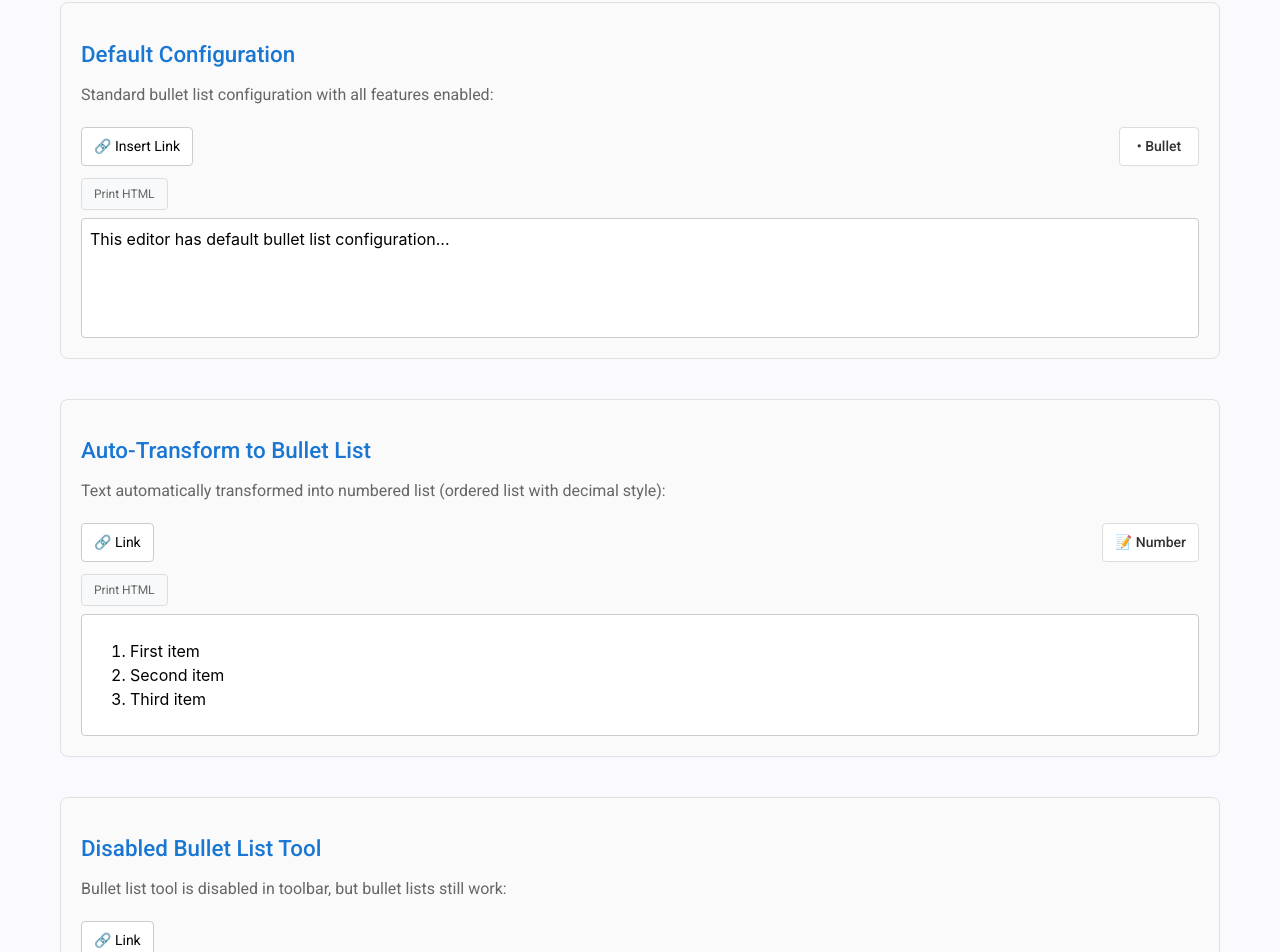
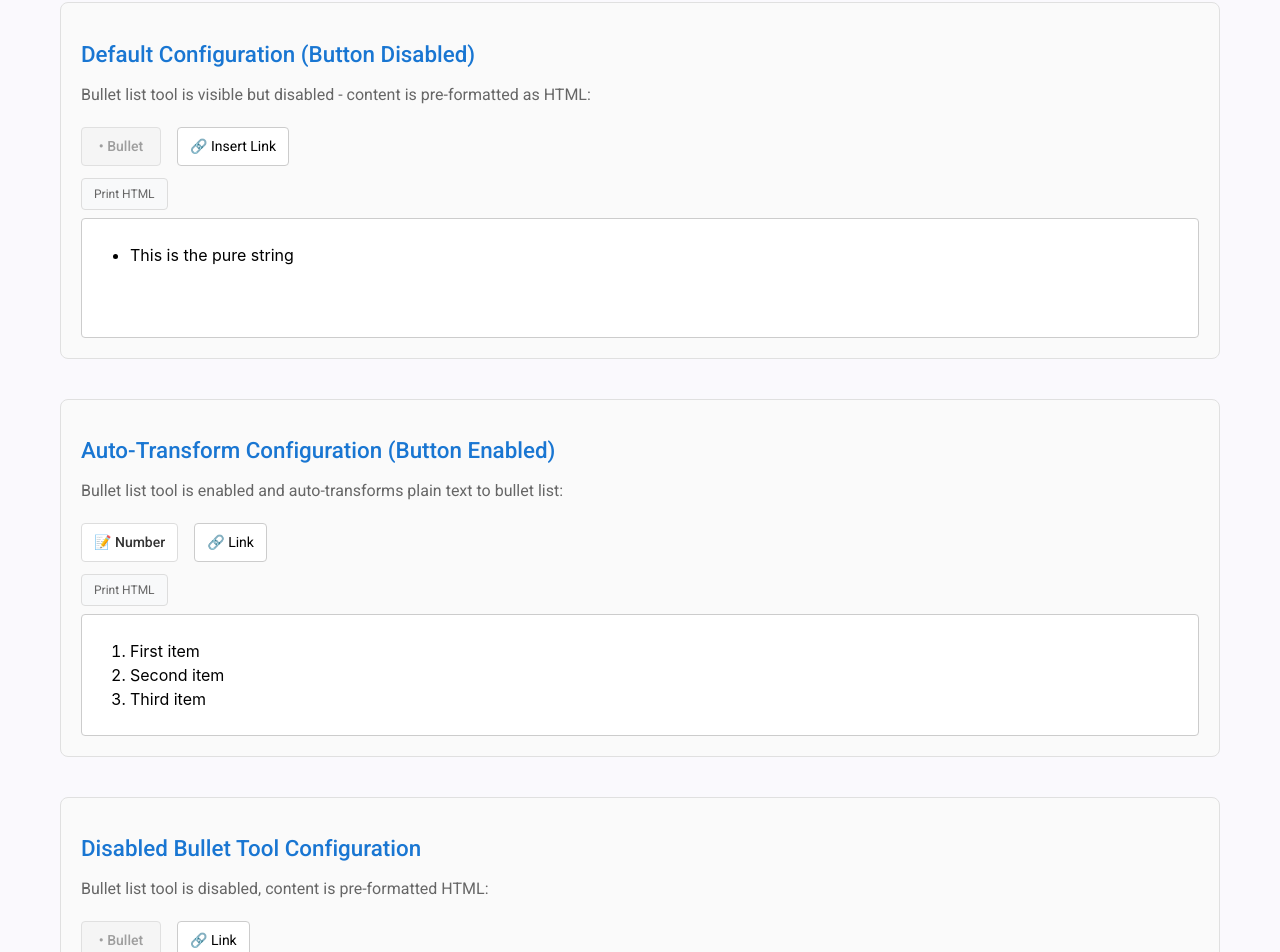
Before and after one commit to jasonsie/angular-fe-app, an Angular app: page /lab in a window 1280 px wide. Shown: the part 214-1166 px from the top of the page. Built offline with nearby package versions, Linux system fonts and the light colour scheme.

Commit message:
feat(lab): enhance rich text editor demo with improved bullet list configurations

```diff
--- a/src/app/core/components/lab/lab.component.html
+++ b/src/app/core/components/lab/lab.component.html
@@ -1,23 +1,25 @@
-
 <div class="lab-container">
   <h1>Rich Text Editor Demo</h1>
-  <p>This demonstrates the configurable rich text editor with different bullet list configurations.</p>
+  <p>
+    This demonstrates the configurable rich text editor with different bullet
+    list configurations.
+  </p>
 
   <section class="demo-section">
-    <h2>Default Configuration</h2>
-    <p>Standard bullet list configuration with all features enabled:</p>
+    <h2>Default Configuration (Button Disabled)</h2>
+    <p>Bullet list tool is visible but disabled - content is pre-formatted as HTML:</p>
     <app-rich-text-editor [config]="defaultEditorConfig" />
   </section>
 
   <section class="demo-section">
-    <h2>Auto-Transform to Bullet List</h2>
-    <p>Text automatically transformed into numbered list (ordered list with decimal style):</p>
+    <h2>Auto-Transform Configuration (Button Enabled)</h2>
+    <p>Bullet list tool is enabled and auto-transforms plain text to bullet list:</p>
     <app-rich-text-editor [config]="autoTransformConfig" />
   </section>
 
   <section class="demo-section">
-    <h2>Disabled Bullet List Tool</h2>
-    <p>Bullet list tool is disabled in toolbar, but bullet lists still work:</p>
+    <h2>Disabled Bullet Tool Configuration</h2>
+    <p>Bullet list tool is disabled, content is pre-formatted HTML:</p>
     <app-rich-text-editor [config]="disabledBulletConfig" />
   </section>
 </div>
--- a/src/app/core/components/lab/lab.component.ts
+++ b/src/app/core/components/lab/lab.component.ts
@@ -3,39 +3,6 @@ import { RichTextEditorComponent } from './rich-text-editor/rich-text-editor.com
 import type { EditorConfig } from './rich-text-editor/models/editor-config.model';
 import { CommonModule } from '@angular/common';
 import { ReactiveFormsModule } from '@angular/forms';
-import {
-  MatCard,
-  MatCardContent,
-  MatCardHeader,
-  MatCardTitle,
-} from '@angular/material/card';
-import { MatButton, MatIconButton } from '@angular/material/button';
-import { MatIcon } from '@angular/material/icon';
-import { MatFormField, MatLabel, MatError } from '@angular/material/form-field';
-import { MatInput } from '@angular/material/input';
-import { MatSelect } from '@angular/material/select';
-import { MatOption } from '@angular/material/core';
-import { MatCheckbox } from '@angular/material/checkbox';
-import { MatRadioButton, MatRadioGroup } from '@angular/material/radio';
-import { MatSlider, MatSliderThumb } from '@angular/material/slider';
-import { MatChipListbox, MatChipOption } from '@angular/material/chips';
-import { MatProgressBar } from '@angular/material/progress-bar';
-import { MatDivider } from '@angular/material/divider';
-import {
-  MatExpansionPanel,
-  MatExpansionPanelHeader,
-  MatExpansionPanelTitle,
-  MatAccordion,
-} from '@angular/material/expansion';
-import { MatTab, MatTabGroup } from '@angular/material/tabs';
-
-interface DemoSection {
-  title: string;
-  description: string;
-  icon: string;
-  expanded: boolean;
-}
-
 @Component({
   selector: 'app-lab',
   standalone: true,
@@ -67,10 +34,11 @@ export class LabComponent implements OnInit {
     bulletList: {
       listClass: 'list-disc',
       listTag: 'ul',
-      autoTransformToBulletList: false,
-      disableBulletListTool: false,
+      autoTransformToBulletList: true, // Don't auto-transform since we're providing HTML
+      disableBulletListTool: true, // Disable the button functionality
     },
-    initialContent: 'This editor has default bullet list configuration...',
+    initialContent:
+      'This is the pure string',
     editorAriaLabel: 'Default Rich Text Editor',
   };
 
@@ -114,7 +82,8 @@ Third item`,
       autoTransformToBulletList: false,
       disableBulletListTool: true, // This disables the bullet list tool
     },
-    initialContent: '<ul class="custom-bullet-list"><li>Bullet list tool is disabled</li><li>But bullet lists still work</li></ul>',
+    initialContent:
+      '<ul class="custom-bullet-list"><li>Bullet list tool is disabled</li><li>But bullet lists still work</li></ul>',
     editorAriaLabel: 'Disabled Bullet Tool Rich Text Editor',
   };
 
--- a/src/app/core/components/lab/rich-text-editor/components/bullet-point-tool/bullet-point-tool.component.ts
+++ b/src/app/core/components/lab/rich-text-editor/components/bullet-point-tool/bullet-point-tool.component.ts
@@ -20,7 +20,6 @@ export interface BulletPointState {
   standalone: true,
   imports: [CommonModule],
   template: `
-    @if (isEnabled()) {
     <div class="bullet-point-tool">
       <button
         type="button"
@@ -43,7 +42,6 @@ export interface BulletPointState {
         </div>
       }
     </div>
-    }
   `,
   styleUrls: ['./bullet-point-tool.component.scss'],
   changeDetection: ChangeDetectionStrategy.OnPush,
--- a/src/app/core/components/lab/rich-text-editor/components/editor-toolbar/editor-toolbar.component.ts
+++ b/src/app/core/components/lab/rich-text-editor/components/editor-toolbar/editor-toolbar.component.ts
@@ -7,16 +7,38 @@ import {
 import { CommonModule } from '@angular/common';
 import { LinkToolComponent, LinkState } from '../link-tool/link-tool.component';
 import { DebugToolComponent } from '../debug-tool/debug-tool.component';
-import { BulletPointToolComponent, BulletPointState } from '../bullet-point-tool/bullet-point-tool.component';
-import { EditorToolbarConfig, LinkToolConfig, BulletListConfig } from '../../models/editor-config.model';
+import {
+  BulletPointToolComponent,
+  BulletPointState,
+} from '../bullet-point-tool/bullet-point-tool.component';
+import {
+  EditorToolbarConfig,
+  LinkToolConfig,
+  BulletListConfig,
+} from '../../models/editor-config.model';
 
 @Component({
   selector: 'app-editor-toolbar',
   standalone: true,
-  imports: [CommonModule, LinkToolComponent, DebugToolComponent, BulletPointToolComponent],
+  imports: [
+    CommonModule,
+    LinkToolComponent,
+    DebugToolComponent,
+    BulletPointToolComponent,
+  ],
   template: `
     <div class="editor-toolbar">
-      @if (toolbarConfig().enableLinkTool) {
+      @if (toolbarConfig().enableBulletListTool) {
+      <app-bullet-point-tool
+        [config]="bulletListConfig()"
+        [state]="bulletPointState()"
+        [isEnabled]="!!toolbarConfig().enableBulletListTool && !bulletListConfig().disableBulletListTool"
+        [showListInfo]="true"
+        (toggleBulletList)="onToggleBulletList()"
+        (createNewList)="onCreateNewList()"
+        (fixListStructure)="onFixListStructure()"
+      />
+      } @if (toolbarConfig().enableLinkTool) {
       <app-link-tool
         [config]="linkToolConfig()"
         [linkState]="linkState()"
@@ -28,18 +50,6 @@ import { EditorToolbarConfig, LinkToolConfig, BulletListConfig } from '../../mod
         (goToLink)="onGoToLink($event)"
         (removeLink)="onRemoveLink($event)"
         (linkInputChange)="onLinkInputChange($event)"
-        />
-      }
-
-      @if (toolbarConfig().enableBulletListTool) {
-        <app-bullet-point-tool
-          [config]="bulletListConfig()"
-          [state]="bulletPointState()"
-          [isEnabled]="!!toolbarConfig().enableBulletListTool"
-          [showListInfo]="true"
-          (toggleBulletList)="onToggleBulletList()"
-          (createNewList)="onCreateNewList()"
-          (fixListStructure)="onFixListStructure()"
       />
       }
 
--- a/src/app/core/components/lab/rich-text-editor/rich-text-editor.component.ts
+++ b/src/app/core/components/lab/rich-text-editor/rich-text-editor.component.ts
@@ -19,10 +19,8 @@ import {
   DEFAULT_EDITOR_CONFIG,
   EditorToolbarConfig,
   LinkToolConfig,
-  BulletListConfig
+  BulletListConfig,
 } from './models/editor-config.model';
-
-const DEFAULT_BULLET_LIST = '<ul class="list-disc"><li></li></ul>';
 
 @Component({
   selector: 'app-rich-text-editor',
@@ -44,25 +42,17 @@ export class RichTextEditorComponent {
   // Computed configuration properties
   readonly toolbarConfig = computed<EditorToolbarConfig>(() => {
     const baseConfig = this.config().toolbar || DEFAULT_EDITOR_CONFIG.toolbar!;
-    const bulletConfig = this.bulletListConfig();
-
-    // Disable bullet list tool if configured to do so
-    if (bulletConfig.disableBulletListTool) {
-      return {
-        ...baseConfig,
-        enableBulletListTool: false
-      };
-    }
-
+    // Return the base config without modifying enableBulletListTool
+    // The disableBulletListTool property will be handled in the bullet-point-tool component
     return baseConfig;
   });
 
-  readonly linkToolConfig = computed<LinkToolConfig>(() =>
-    this.config().linkTool || DEFAULT_EDITOR_CONFIG.linkTool!
+  readonly linkToolConfig = computed<LinkToolConfig>(
+    () => this.config().linkTool || DEFAULT_EDITOR_CONFIG.linkTool!
   );
 
-  readonly bulletListConfig = computed<BulletListConfig>(() =>
-    this.config().bulletList || DEFAULT_EDITOR_CONFIG.bulletList!
+  readonly bulletListConfig = computed<BulletListConfig>(
+    () => this.config().bulletList || DEFAULT_EDITOR_CONFIG.bulletList!
   );
 
   readonly initialContent = computed(() => {
@@ -74,8 +64,14 @@ export class RichTextEditorComponent {
     }
 
     // If autoTransformToBulletList is enabled, transform plain text to bullet list
-    if (bulletConfig.autoTransformToBulletList && !this.bulletPointService.isAlreadyBulletList(content, bulletConfig)) {
-      return this.bulletPointService.transformToBulletList(content, bulletConfig);
+    if (
+      bulletConfig.autoTransformToBulletList &&
+      !this.bulletPointService.isAlreadyBulletList(content, bulletConfig)
+    ) {
+      return this.bulletPointService.transformToBulletList(
+        content,
+        bulletConfig
+      );
     }
 
     return content;
@@ -98,7 +94,7 @@ export class RichTextEditorComponent {
       return {
         isActive: false,
         currentListType: null,
-        listItemCount: 0
+        listItemCount: 0,
       };
     }
 
@@ -106,13 +102,14 @@ export class RichTextEditorComponent {
       this.editorRef.nativeElement,
       this.bulletListConfig()
     );
-  });  private savedRange: Range | null = null;
+  });
+  private savedRange: Range | null = null;
 
   /**
    * Helper method to update link state immutably
    */
   private updateLinkState(updates: Partial<LinkState>): void {
-    this.linkState.update(current => ({ ...current, ...updates }));
+    this.linkState.update((current) => ({ ...current, ...updates }));
   }
 
   constructor() {
@@ -157,7 +154,8 @@ export class RichTextEditorComponent {
    * Finds the closest anchor element from a given node.
    */
   private findAnchorElement(node: Node): HTMLAnchorElement | null {
-    let currentNode: Node | null = node.nodeType === Node.TEXT_NODE ? node.parentElement : node;
+    let currentNode: Node | null =
+      node.nodeType === Node.TEXT_NODE ? node.parentElement : node;
 
     while (currentNode && currentNode !== this.editorRef.nativeElement) {
       if ((currentNode as HTMLElement).tagName === 'A') {
@@ -174,7 +172,9 @@ export class RichTextEditorComponent {
    */
   private sanitizeContent(content: string | undefined | null): string {
     if (!content?.trim()) {
-      return this.bulletPointService.generateDefaultBulletList(this.bulletListConfig());
+      return this.bulletPointService.generateDefaultBulletList(
+        this.bulletListConfig()
+      );
     }
     return content;
   }
@@ -267,7 +267,10 @@ export class RichTextEditorComponent {
   /**
    * Updates an existing link's href attribute.
    */
-  private updateExistingLink(linkElement: HTMLAnchorElement, url: string): void {
+  private updateExistingLink(
+    linkElement: HTMLAnchorElement,
+    url: string
+  ): void {
     linkElement.href = url;
   }
 
@@ -293,7 +296,10 @@ export class RichTextEditorComponent {
   /**
    * Creates a new anchor element with proper attributes.
    */
-  private createAnchorElement(href: string, textContent: string): HTMLAnchorElement {
+  private createAnchorElement(
+    href: string,
+    textContent: string
+  ): HTMLAnchorElement {
     const anchor = document.createElement('a');
     anchor.href = href;
     anchor.target = '_blank';
@@ -320,7 +326,9 @@ export class RichTextEditorComponent {
    */
   private focusLinkInput(): void {
     setTimeout(() => {
-      const input = document.getElementById('link-input-box') as HTMLInputElement;
+      const input = document.getElementById(
+        'link-input-box'
+      ) as HTMLInputElement;
       input?.focus();
     }, 0);
   }
@@ -362,13 +370,23 @@ export class RichTextEditorComponent {
 
   onCreateNewList(): void {
     const bulletConfig = this.bulletListConfig();
-    this.editorRef.nativeElement.innerHTML = this.bulletPointService.generateDefaultBulletList(bulletConfig);
-    this.bulletPointService.focusLastListItem(this.editorRef.nativeElement, bulletConfig);
+    this.editorRef.nativeElement.innerHTML =
+      this.bulletPointService.generateDefaultBulletList(bulletConfig);
+    this.bulletPointService.focusLastListItem(
+      this.editorRef.nativeElement,
+      bulletConfig
+    );
   }
 
   onFixListStructure(): void {
     const bulletConfig = this.bulletListConfig();
-    this.bulletPointService.fixListStructure(this.editorRef.nativeElement, bulletConfig);
-    this.bulletPointService.focusLastListItem(this.editorRef.nativeElement, bulletConfig);
+    this.bulletPointService.fixListStructure(
+      this.editorRef.nativeElement,
+      bulletConfig
+    );
+    this.bulletPointService.focusLastListItem(
+      this.editorRef.nativeElement,
+      bulletConfig
+    );
   }
 }
```
Lines whose indentation alone changed are shown as unchanged.
